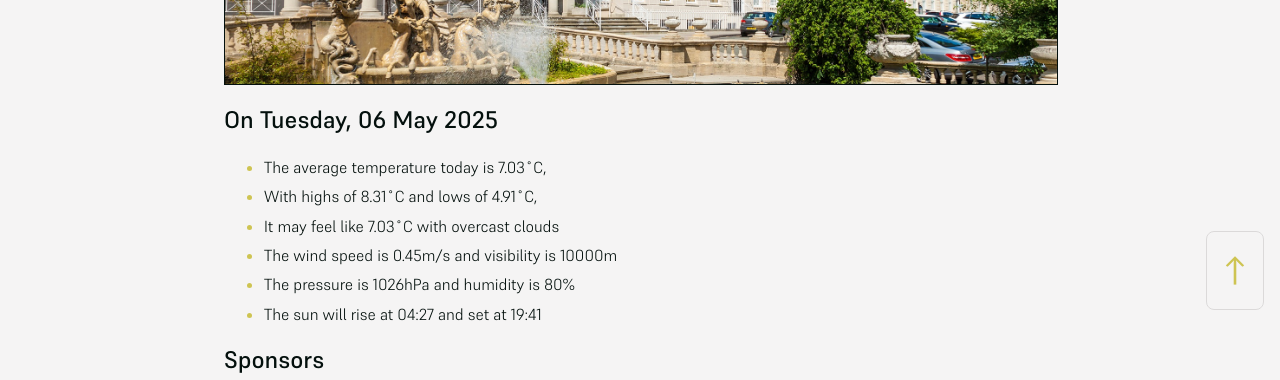
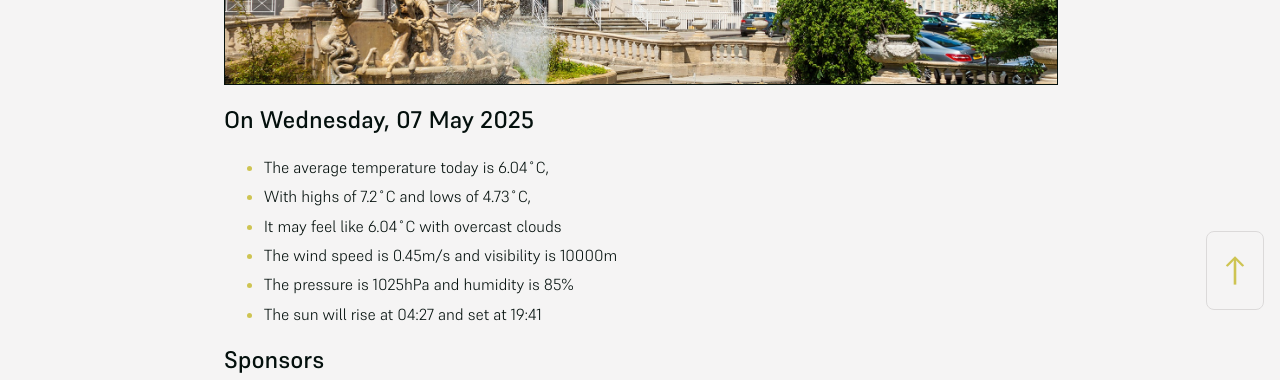
Before and after one commit to mat-0/cheltenham-open-data, a Jekyll site: the page built from index.md, in a window 1280 px wide. Shown: the part 574-954 px from the top of the page. Built offline with Jekyll 4.4.1, drawn with Linux system fonts in a browser that asks for light colours.

Commit message:
Updated 2025-05-07 01:24:24

```diff
--- a/index.md
+++ b/index.md
@@ -8,13 +8,13 @@ seo: Menu
 ![Logo](/images/logo.jpg){:width="832px"}
 
 <!-- weather_marker starts -->
-## On Tuesday, 06 May 2025
+## On Wednesday, 07 May 2025
 
-- The average temperature today is 7.03˚C,
-- With highs of 8.31˚C and lows of 4.91˚C,
-- It may feel like 7.03˚C with overcast clouds
+- The average temperature today is 6.04˚C,
+- With highs of 7.2˚C and lows of 4.73˚C,
+- It may feel like 6.04˚C with overcast clouds
 - The wind speed is 0.45m/s and visibility is 10000m
-- The pressure is 1026hPa and humidity is 80%
+- The pressure is 1025hPa and humidity is 85%
 - The sun will rise at 04:27 and set at 19:41
 
 <!-- weather_marker ends -->
```
Also changed, not shown: _data/flood.json (+5 -69 lines), _pages/news.md (+11 -11 lines), _pages/terrorism.md (+1 -1 lines).
